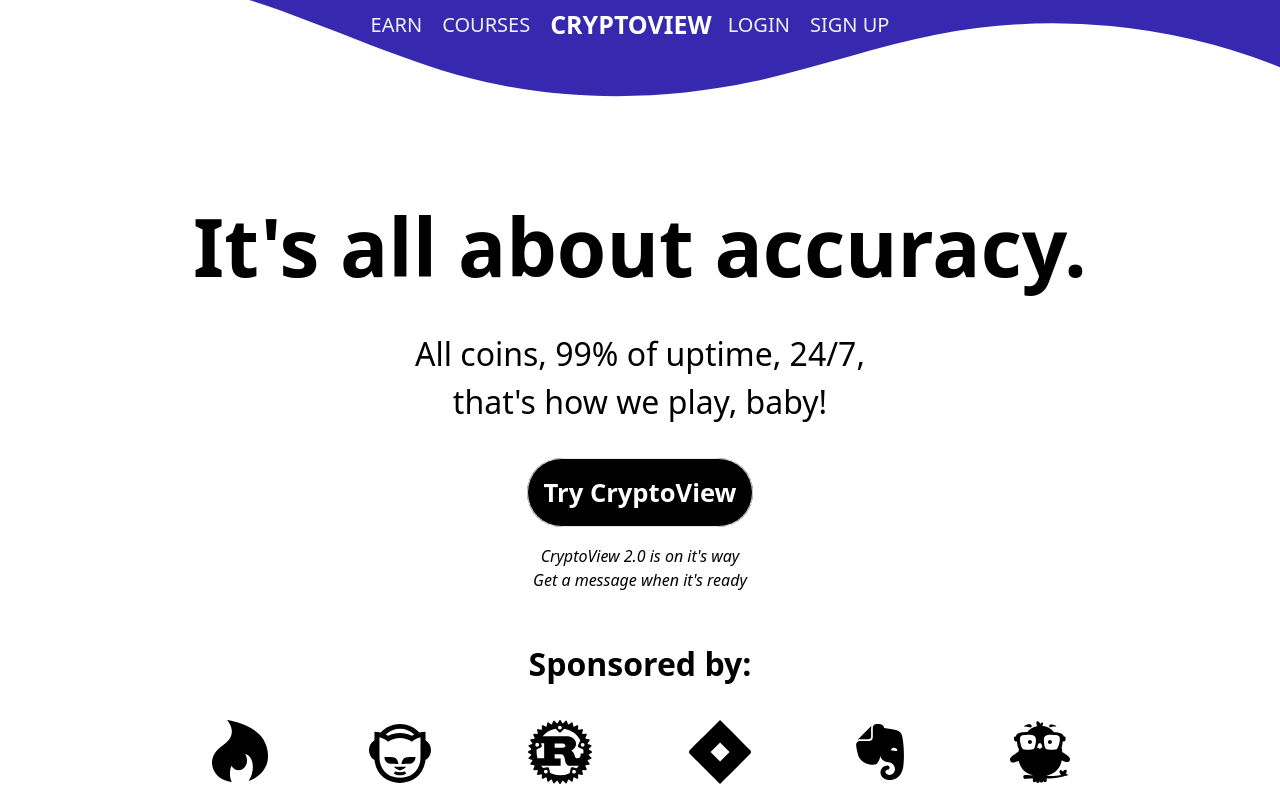
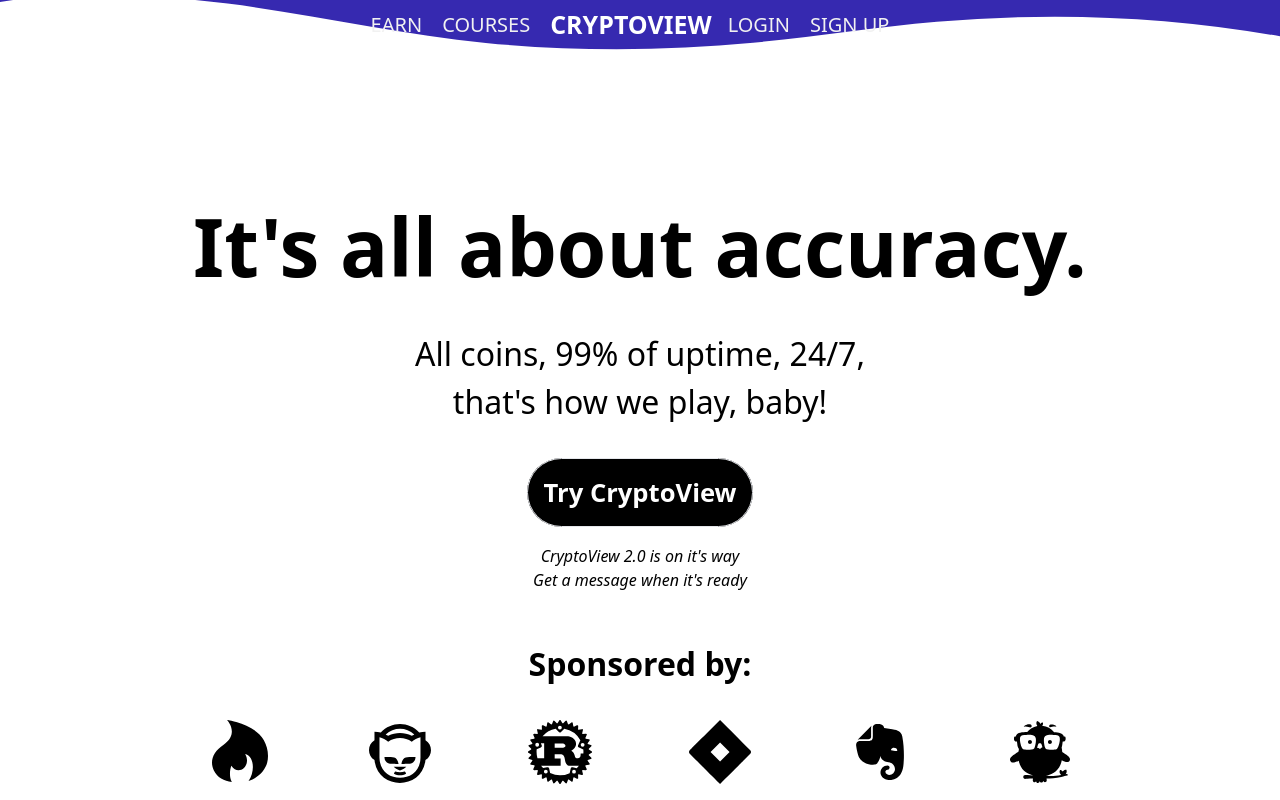
Before and after one commit to awkren/cryptoview, a React (Create React App) app: page / in a window 1280 px wide. Shown: the top 800 px of the page. Built offline with nearby package versions, Linux system fonts and the light colour scheme; the HTML template or start-up script is replaced by a standard one.

Commit message:
+ rounded footer waves

```diff
--- a/src/cryptoview-structure/Footer.css
+++ b/src/cryptoview-structure/Footer.css
@@ -80,6 +80,9 @@
 
 /* curve end */
 @media screen and (max-width:940px){
+  .custom-shape-divider-top-1668345511 svg{
+    height: 40px;
+  }
   #footer-main-div{
     grid-template-columns: 1fr;
     width: 80%;
--- a/src/cryptoview-structure/Header.css
+++ b/src/cryptoview-structure/Header.css
@@ -58,8 +58,9 @@
 
 .custom-shape-divider-bottom-1668349927 {
   position: absolute;
-  bottom: -3rem;
+  bottom: 0rem;
   top: 0;
+  /* margin-top: -5rem; */
   left: 0;
   width: 100%;
   overflow: hidden;
@@ -74,7 +75,8 @@
   position: relative;
   display: block;
   width: calc(100% + 1.3px);
-  height: 135px;
+  /* margin-top: 20px; */
+  height: 60px;
   background-color: #3629b0;
 }
 
```
